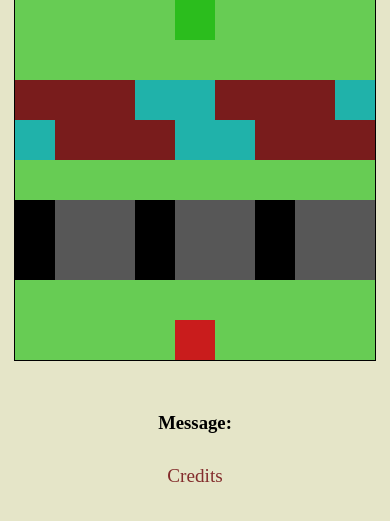
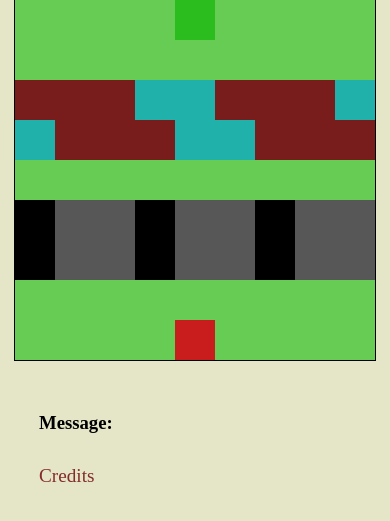
Before and after one commit to igorRicci/javascript-studies, a PHP site: page /home.html in a window 390 px wide. Shown: the part 199-720 px from the top of the page. Run offline with PHP 8.4, Linux system fonts and the light colour scheme.

Commit message:
footer reponsive

```diff
--- a/the-tomator/home.html
+++ b/the-tomator/home.html
@@ -102,7 +102,7 @@
     <div></div>
   </div>
 
-  <div class="container">
+  <div class="container footer">
     <h3>Message: <span id="message"></span></h3>
     <a href="https://www.youtube.com/watch?v=8T3naEnr67o&t=3386s" target="_blank" id="link-yt">Credits</a>
   </div>
--- a/the-tomator/style.css
+++ b/the-tomator/style.css
@@ -115,4 +115,12 @@ h3.info {
 
 @media (max-width: 500px) {
 
+  .footer {
+    width: 80%;
+    margin: 0 auto;
+    display: flex;
+    flex-direction: column;
+    align-items: flex-start;
+  }
+
 }
```
